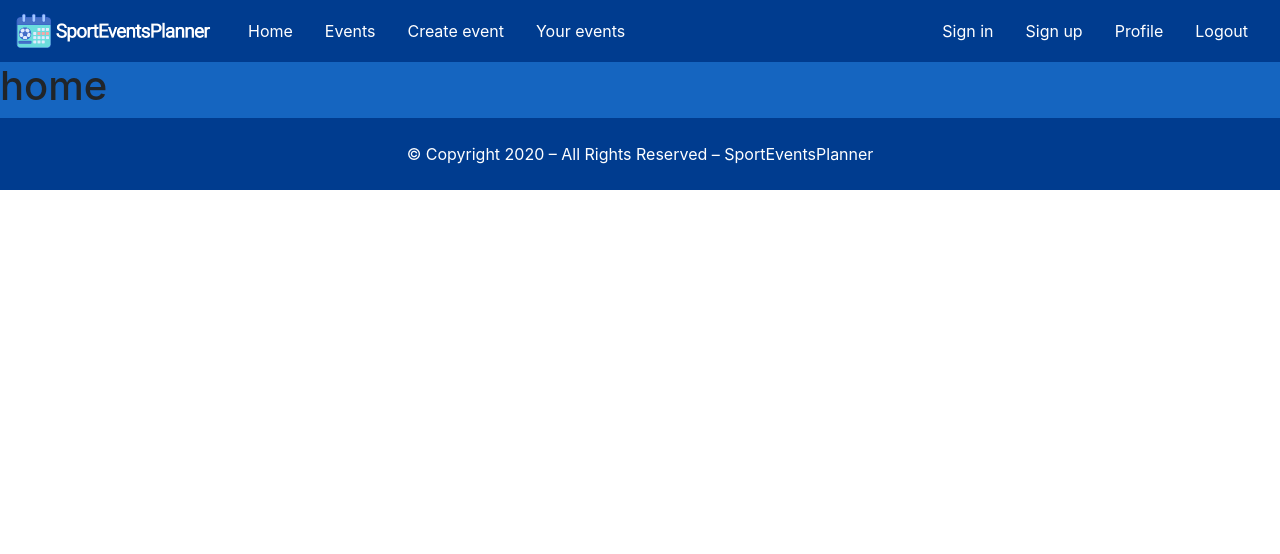
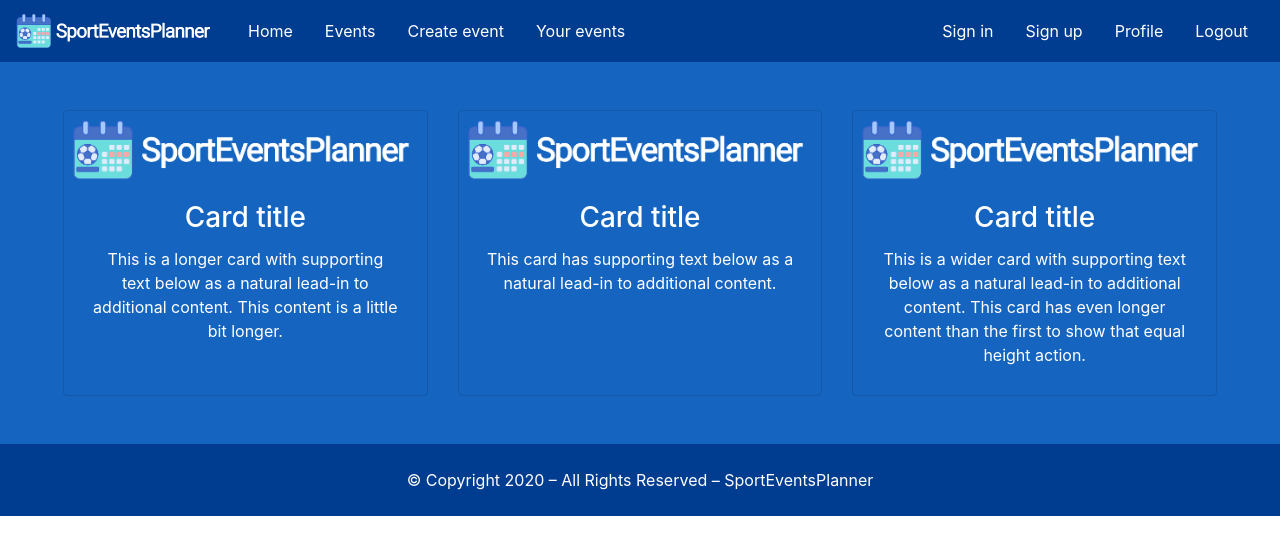
Before and after one commit to trybo/SportEventsPlanner, a Vue app: page / in a window 1280 px wide. Shown: the top 554 px of the page. Built offline with nearby package versions, Linux system fonts and the light colour scheme.

Commit message:
Added Cards to Home in component

```diff
--- /dev/null
+++ b/src/components/HomeCards.vue
@@ -0,0 +1,40 @@
+<template>
+  <div class="card-deck text-center mx-5 my-5">
+    <div class="card bg-transparent text-white px-2 py-2">
+      <img class="card-img-top" src="../assets/logo.png" alt="Card image cap" />
+      <div class="card-body">
+        <h3 class="card-title">Card title</h3>
+        <p
+          class="card-text"
+        >This is a longer card with supporting text below as a natural lead-in to additional content. This content is a little bit longer.</p>
+      </div>
+    </div>
+    <div class="card bg-transparent text-white px-2 py-2">
+      <img class="card-img-top" src="../assets/logo.png" alt="Card image cap" />
+      <div class="card-body">
+        <h3 class="card-title">Card title</h3>
+        <p
+          class="card-text"
+        >This card has supporting text below as a natural lead-in to additional content.</p>
+      </div>
+    </div>
+    <div class="card bg-transparent text-white px-2 py-2">
+      <img class="card-img-top" src="../assets/logo.png" alt="Card image cap" />
+      <div class="card-body">
+        <h3 class="card-title">Card title</h3>
+        <p
+          class="card-text"
+        >This is a wider card with supporting text below as a natural lead-in to additional content. This card has even longer content than the first to show that equal height action.</p>
+      </div>
+    </div>
+  </div>
+</template>
+
+<script>
+</script>
+
+<style>
+.card{
+    border: none;
+}
+</style>
--- a/src/views/Home.vue
+++ b/src/views/Home.vue
@@ -1,18 +1,20 @@
 <template>
   <div class="overflow-hidden">
     <Navbar />
-    <h1>home</h1>
+    <HomeCards />
     <Footer />
   </div>
 </template>
 
 <script>
 import Navbar from '@/components/Navbar'
+import HomeCards from '@/components/HomeCards'
 import Footer from '@/components/Footer'
 
 export default {
     components: {
         Navbar,
+        HomeCards,
         Footer
     }
 }
```
